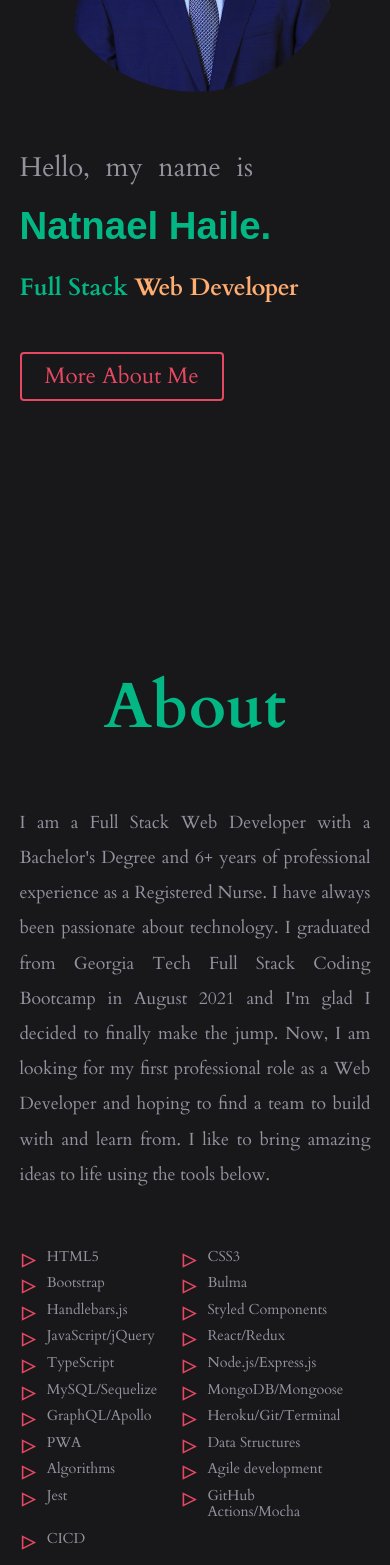
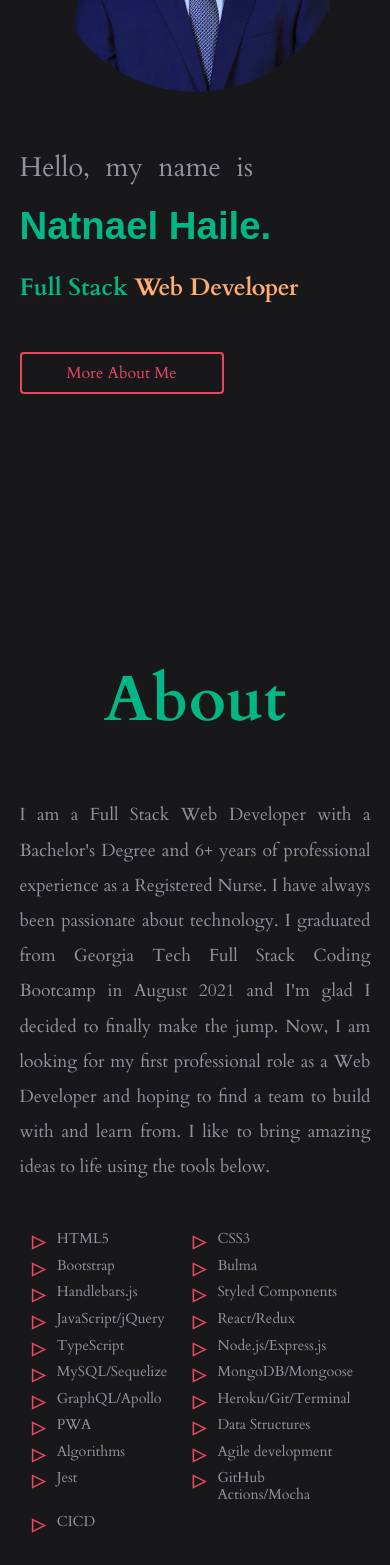
Before and after one commit to natnaelh14/portfolio-website, a React (Create React App) app: page / in a window 390 px wide. Shown: the part 432-1997 px from the top of the page. Built offline with nearby package versions, Linux system fonts and the light colour scheme.

Commit message:
updated smaller screen responsiveness

```diff
--- a/src/App.css
+++ b/src/App.css
@@ -1,7 +1,3 @@
-.App {
-    position: relative;
-}
-
 .app__loader {
   width: 100%;
   height: 100%;
--- a/src/components/Modal-Container/Modal.css
+++ b/src/components/Modal-Container/Modal.css
@@ -76,6 +76,9 @@
 }
 
 @media screen and (max-width: 700px) {
+  .modal-container {
+    padding: 0px;
+  }
   .modal-cover {
     width: 85%;
     height: 90%;
--- a/src/components/about/about.css
+++ b/src/components/about/about.css
@@ -86,6 +86,9 @@
     display: grid;
     grid-template-columns: auto auto;
     margin: 0;
-    padding: 20px;
+    padding:10px;
+  }
+  .about-subSection {
+    padding-left: 20px;
   }
 }
--- a/src/components/experience/experience.css
+++ b/src/components/experience/experience.css
@@ -27,3 +27,13 @@
       font-size: 1.2rem;
     }
   }
+
+  @media screen and (max-width: 700px) {
+    .experience-button {
+      font-size: 1rem;
+    }
+    .button-container {
+      margin-right: 5px;
+      margin-left: 5px;
+    }
+  }
--- a/src/components/footer/footer.jsx
+++ b/src/components/footer/footer.jsx
@@ -1,48 +1,60 @@
-import React from "react";
-import { GrLinkedinOption, GrGithub, GrMail } from "react-icons/gr";
-import "./footer.css";
+import React from 'react';
+import { GrLinkedinOption, GrGithub, GrMail, GrTwitter } from 'react-icons/gr';
+import './footer.css';
+import Fade from 'react-reveal/Fade';
 
 const Footer = () => {
   return (
-    <footer className="footer" >
-      <section className="contact-info">
+    <footer className='footer'>
+      <Fade>
+        <section className='contact-info'>
           <div>
             <h1>Call</h1>
-          <span href="tel:404-918-1727">404-918-1727</span>
+            <span href='tel:404-918-1727'>404-918-1727</span>
           </div>
-        <div id='email-address' >
+          <div id='email-address'>
             <h1>Email</h1>
-          <a href="mailto:haile.natnael@natnaeldev.com">haile.natnael@natnaeldev.com</a>
+            <a href='mailto:haile.natnael@natnaeldev.com'>
+              haile.natnael@natnaeldev.com
+            </a>
           </div>
         </section>
-      <section className="contact-link">
-        <ul className="footer-social">
+        <section className='contact-link'>
+          <ul className='footer-social'>
             <a
-            href="https://www.linkedin.com/in/natnael-haile-b146b41bb/"
-            target="_blank"
-            rel="noopener noreferrer"
+              href='https://www.linkedin.com/in/natnael-haile-b146b41bb/'
+              target='_blank'
+              rel='noopener noreferrer'
             >
               <GrLinkedinOption />
             </a>
             <a
-            href="https://github.com/natnaelh14"
-            target="_blank"
-            rel="noopener noreferrer"
+              href='https://github.com/natnaelh14'
+              target='_blank'
+              rel='noopener noreferrer'
             >
               <GrGithub />
             </a>
             <a
-            href="mailto:haile.natnael@natnaeldev.com"
-            target="_blank"
-            rel="noopener noreferrer"
+              href='mailto:haile.natnael@natnaeldev.com'
+              target='_blank'
+              rel='noopener noreferrer'
             >
               <GrMail />
+            </a>
+            <a
+            href='https://twitter.com/natnaelh'
+            target='_blank'
+            rel='noopener noreferrer'
+          >
+            <GrTwitter />
           </a>
           </ul>
         </section>
         <section className='contact-copyright'>
           <p>Copyright &copy; 2021 Natnael Haile. All Rights Reserved.</p>
         </section>
+      </Fade>
     </footer>
   );
 };
--- a/src/components/intro/intro.css
+++ b/src/components/intro/intro.css
@@ -194,6 +194,7 @@
   }
 }
 @media screen and (max-width: 600px) {
+
   .intro-desc {
     margin: 0;
   }
@@ -204,6 +205,6 @@
     font-size: 1.5rem;
   }
   .intro-aboutLink {
-    font-size: 1.2rem;
+    font-size: 1rem !important;
   }
 }
--- a/src/components/project/project.css
+++ b/src/components/project/project.css
@@ -82,6 +82,7 @@
 @media screen and (max-width: 700px) {
   .project-desc {
     font-size: 1rem;
+    margin: 10px;
   }
   .project {
       margin: 0px ;
```
Lines whose indentation alone changed are shown as unchanged.
